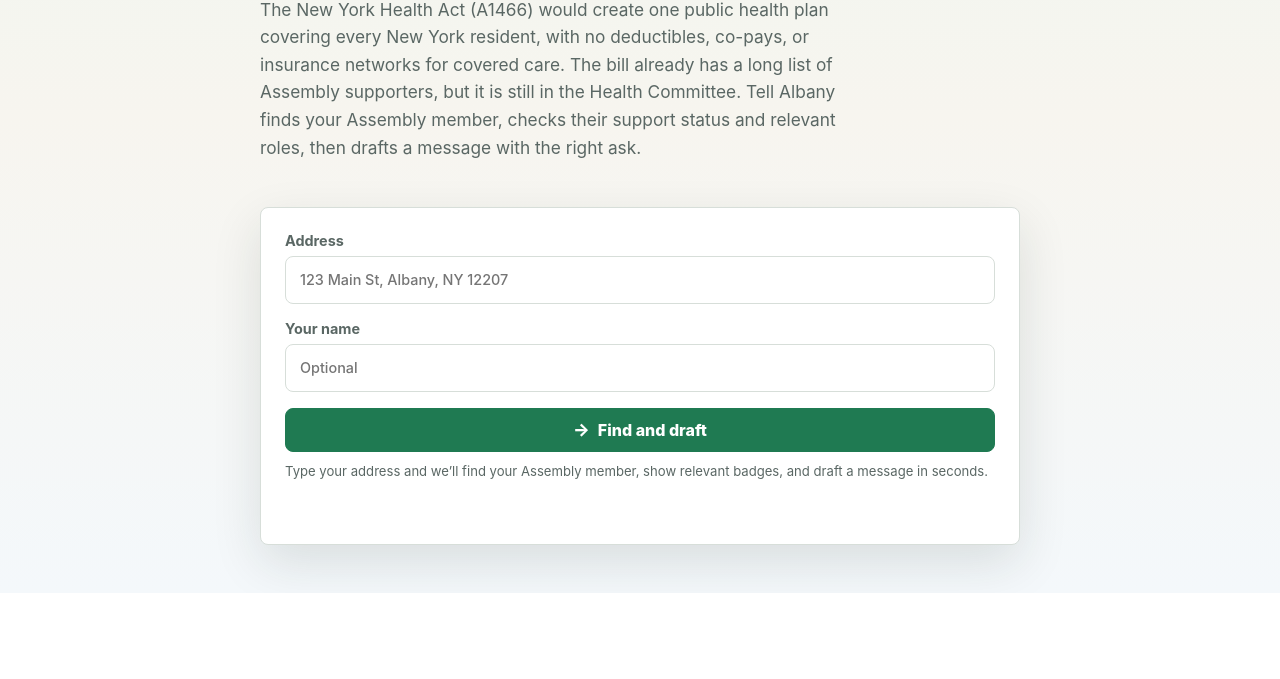
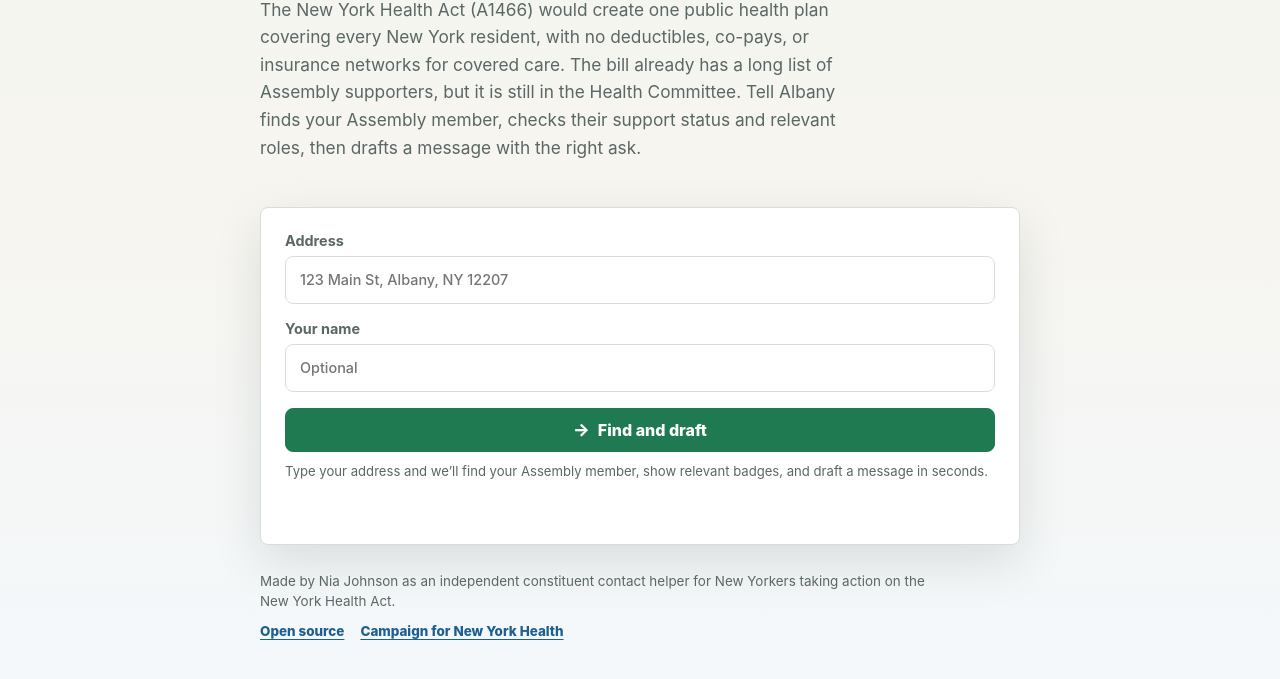
Before and after one commit to niajohnson/tell-albany, a website: page public/index.html in a window 1280 px wide. Shown: the part 289-968 px from the top of the page. Before the commit the page ends 882 px from the top, so only its background shows below. Drawn offline with Linux system fonts and the light colour scheme.

Commit message:
Add footer trust signals

```diff
--- a/public/index.html
+++ b/public/index.html
@@ -226,6 +226,16 @@
       </section>
     </main>
 
+    <footer class="site-footer" aria-label="Site information">
+      <p>
+        Made by Nia Johnson as an independent constituent contact helper for New Yorkers taking action on the New York Health Act.
+      </p>
+      <nav aria-label="Footer links">
+        <a href="https://github.com/niajohnson/tell-albany" target="_blank" rel="noreferrer">Open source</a>
+        <a href="https://www.nyhcampaign.org/get-involved" target="_blank" rel="noreferrer">Campaign for New York Health</a>
+      </nav>
+    </footer>
+
     <script src="/app.js"></script>
   </body>
 </html>
--- a/public/styles.css
+++ b/public/styles.css
@@ -31,7 +31,7 @@
 .shell {
   width: min(760px, calc(100% - 32px));
   margin: 0 auto;
-  padding: 48px 0;
+  padding: 48px 0 26px;
   display: grid;
   gap: 28px;
   align-items: start;
@@ -606,9 +606,36 @@
   text-underline-offset: 3px;
 }
 
+.site-footer {
+  width: min(760px, calc(100% - 32px));
+  margin: 0 auto;
+  padding: 0 0 42px;
+  color: var(--muted);
+  font-size: 0.84rem;
+  line-height: 1.5;
+}
+
+.site-footer p {
+  max-width: 42rem;
+  margin: 0 0 10px;
+}
+
+.site-footer nav {
+  display: flex;
+  flex-wrap: wrap;
+  gap: 10px 16px;
+}
+
+.site-footer a {
+  color: var(--blue);
+  font-weight: 800;
+  text-decoration: underline;
+  text-underline-offset: 3px;
+}
+
 @media (max-width: 820px) {
   .shell {
-    padding: 28px 0;
+    padding: 28px 0 22px;
   }
 
   .tool {
```
